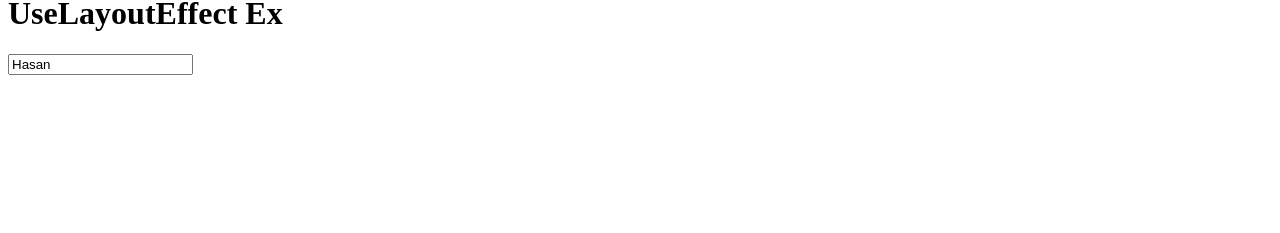
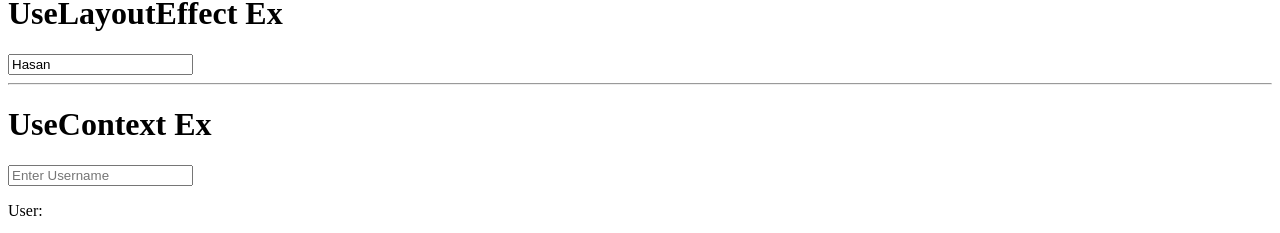
Before and after one commit to alithecoder01/ReactHooks, a React (Vite) app: page / in a window 1280 px wide. Shown: the part 655-888 px from the top of the page. Before the commit the page ends 800 px from the top, so only its background shows below. Built offline with nearby package versions, Linux system fonts and the light colour scheme; no server answers.

Commit message:
Done from useContext Ex

```diff
--- a/src/App.jsx
+++ b/src/App.jsx
@@ -3,6 +3,7 @@ import { LayoutEffect } from "./component/LayoutEffect";
 import { Reducer } from "./component/Reducer";
 import { Ref } from "./component/Ref";
 import State from "./component/State";
+import { Context } from "./component/useContext/Context";
 
 export default function App() {
   return (
@@ -21,6 +22,9 @@ export default function App() {
       <hr />
       {/* useLayoutEffect Ex */}
       <LayoutEffect/>
+      <hr />
+      {/* useContext Ex */}
+      <Context/>
     </div>
   );
 }
--- /dev/null
+++ b/src/component/useContext/Context.jsx
@@ -0,0 +1,17 @@
+import { Login } from "./Login";
+import { User } from "./User";
+import { useState, createContext } from "react";
+
+export const AppContext = createContext(null);
+
+export const Context = () => {
+  const [UserName, setUserName] = useState("");
+
+  return (
+    <AppContext.Provider value={{UserName,setUserName}}>
+      <h1>UseContext Ex</h1>
+      <Login />
+      <User />
+    </AppContext.Provider>
+  );
+};
--- /dev/null
+++ b/src/component/useContext/Login.jsx
@@ -0,0 +1,20 @@
+import {useContext} from 'react'
+import { AppContext } from './Context';
+
+
+
+export const Login = () => {
+
+    const {setUserName} = useContext(AppContext)
+  return (
+    <div className="Login">
+      <input
+        type="text"
+        placeholder="Enter Username"
+        onChange={(event) => {
+          setUserName(event.target.value)
+        }}
+      />
+    </div>
+  );
+};
--- /dev/null
+++ b/src/component/useContext/User.jsx
@@ -0,0 +1,11 @@
+import {useContext} from 'react'
+import { AppContext } from './Context';
+
+export const User = () => {
+    const {UserName} = useContext(AppContext);
+  return (
+    <div>
+      <p>User: {UserName} </p>
+    </div>
+  );
+};
```
Also changed, not shown: 1 other file (tests, documents, lock files or other folders).
